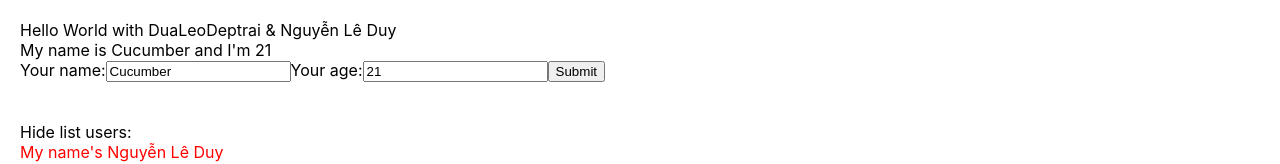
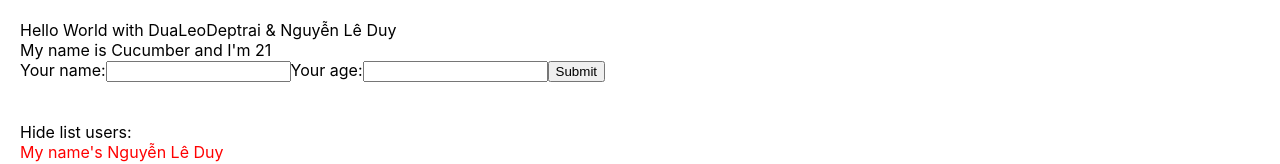
Before and after one commit to NguyenLeDuyy/Hello-World-ReactJS, a React (Create React App) app: page / in a window 1280 px wide. Shown: the top 164 px of the page. Built offline with nearby package versions, Linux system fonts and the light colour scheme.

Commit message:
Video 26

```diff
--- a/src/components/Userinfor.js
+++ b/src/components/AddUserinfor.js
@@ -1,6 +1,6 @@
 import React from "react";
 
-class UserInfor extends React.Component {
+class AddUserInfor extends React.Component {
 
     state = {
         name: 'Cucumber',
@@ -21,8 +21,12 @@
     }
 
     handleOnSubmit = (event) => {
-        event.preventDefault();
-        console.log(this.state);
+        event.preventDefault(); //Khi bạn submit một form trong HTML, hành vi mặc định là trang sẽ được tải lại (refresh).
+        this.props.handleAddNewUser({
+            id: Math.floor((Math.random() * 100) + 1) + ' - random',
+            name: this.state.name,
+            age: this.state.age,
+        });
     }
 
     render() {
@@ -32,14 +36,14 @@
                 <form onSubmit={(event) => this.handleOnSubmit(event)}>
                     <label>Your name:</label>
                     <input
-                        value={this.state.name}
+                        // value={this.state.name}
                         type="text"
                         onChange={(event) => this.handleOnChangeInput(event)}
                     />
 
                     <label>Your age:</label>
                     <input
-                        value={this.state.age}
+                        // value={this.state.age}
                         type="text"
                         onChange={(event) => this.handleOnChangeAge(event)}
                     />
@@ -50,4 +54,4 @@
     }
 }
 
-export default UserInfor;
+export default AddUserInfor;
--- a/src/components/MyComponent.js
+++ b/src/components/MyComponent.js
@@ -2,7 +2,7 @@
 // function component
 
 import React from "react";
-import UserInfor from "./Userinfor";
+import AddUserInfor from "./AddUserinfor";
 import DisplayInfor from "./Displayinfor";
 
 class MyComponent extends React.Component {
@@ -15,12 +15,19 @@
         ]
     }
 
+    handleAddNewUser = (userObj) => {
+        this.setState({
+            listUsers: [userObj, ...this.state.listUsers],
+            // listUsers: [...this.state.listUsers, userObj]
+        })
+    }
+
     // JSX
     render() {
         // DRY: Don't repeat yourself
         return (
             <div>
-                <UserInfor />
+                <AddUserInfor handleAddNewUser={this.handleAddNewUser} />
                 <br /><br />
                 <DisplayInfor
                     listUsers={this.state.listUsers}
```
